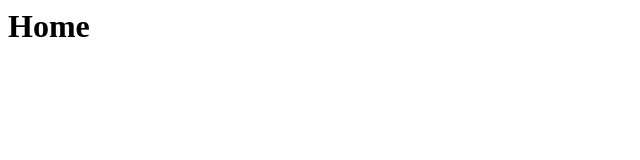
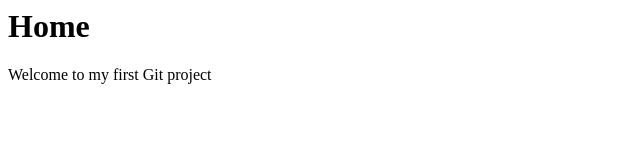
Before and after one commit to mihithaviha/git-assignment, a plain HTML site: page index.html in a window 1280 px wide. Shown: the whole page, without its empty margins (0-640 px from the left). Drawn offline with Linux system fonts and the light colour scheme.

Commit message:
Update index.html with welcome message

```diff
--- a/index.html
+++ b/index.html
@@ -1 +1,2 @@
 <html><body><h1>Home</h1></body></html>
+<p>Welcome to my first Git project</p>
```
